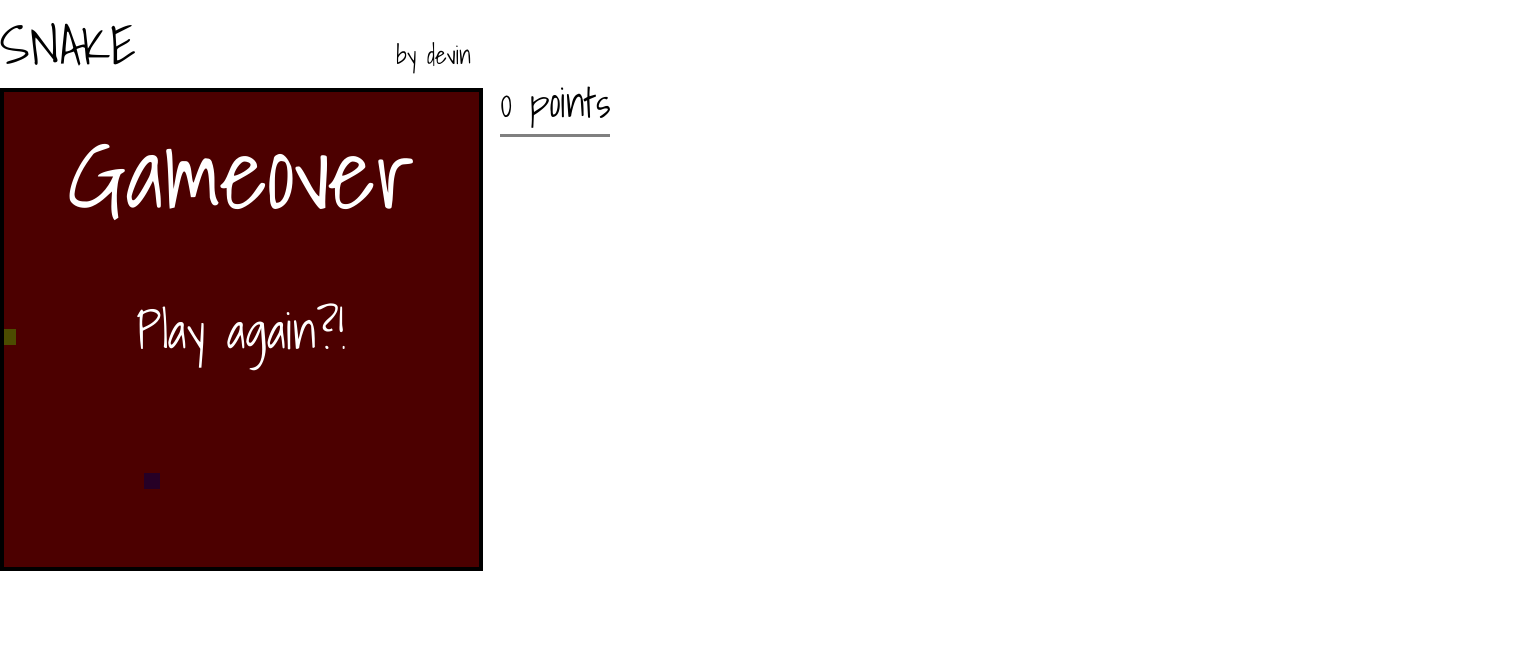
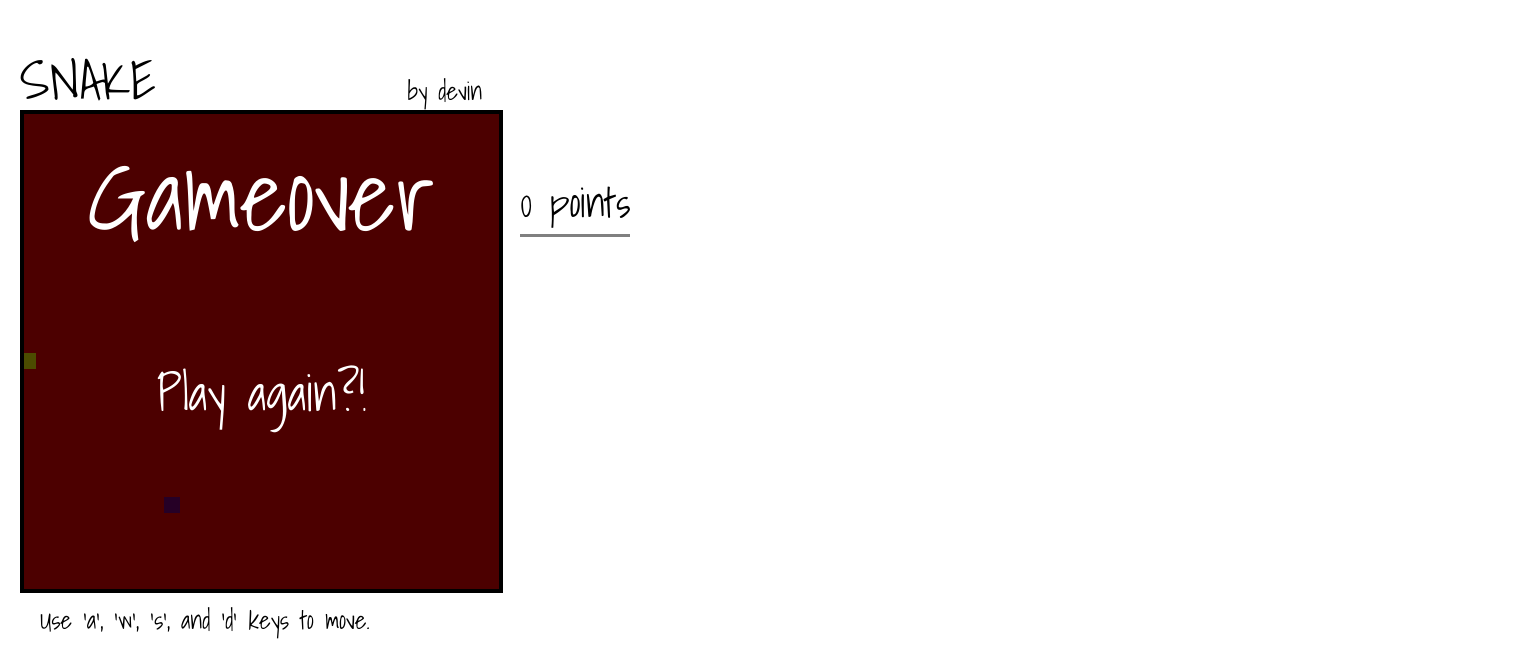
Before and after one commit to Devtron3737/snake.js, a plain HTML site: page index.html in a window 1280 px wide. Shown: the whole page, 1540 px wide, since content can reach past the window. Drawn offline with Linux system fonts and the light colour scheme.

Commit message:
refactor styling

```diff
--- a/css/snake.css
+++ b/css/snake.css
@@ -18,58 +18,54 @@ span, article, footer, time, small {
 
 body {
   font-family: 'Shadows Into Light', cursive;
+  font-size: 25px;
   padding: 0;
   margin: 0;
 }
 
 header {
-  content: "";
   display: block;
-  clear: both;
 }
 
 h1 {
-  /*padding: 0;*/
-  /*margin: 0;*/
+  display: inline-block;
   font-size: 55px;
-  display: block;
-  float: left;
+  position: relative;
+  top: 35px;
+  left: 20px;
 }
 
 h2 {
+  display: inline-block;
   font-size: 25px;
-  /*float: left;*/
   position: relative;
   left: 260px;
   top: 35px;
 }
 
+#instructions {
+  position: absolute;
+  left: 40px;
+  top: 600px;
+}
+
 main {
-  width: 800px;
-  height: 800px;
-  /*background: blue;*/
-  /*margin-left: auto;
-  margin-right: auto;*/
+  position: absolute;
+  left: 20px;
+  top: 100px;
+  width: 700px;
 }
 
 ul {
   display: block;
-  /*display: inline-block;*/
-  padding: 0;
-  margin: 0;
-  width: 800px;
   height: 16px;
-  float: left;
-  /*background: blue;*/
 }
 
 li {
-  display: block;
+  display: inline-block;
   width: 16px;
   height: 16px;
-  /*border: 1px solid black;*/
   background: red;
-  float: left;
 }
 
 .snaked {
@@ -80,31 +76,18 @@ li {
   background: purple;
 }
 
-.empty {
-
-}
-
 .points {
   position: absolute;
-  /*display: block;*/
-  /*float: right;*/
-  /*text-align: center;*/
   font-size: 40px;
-  /*width: auto;*/
-  /*height: auto;*/
-  /*height: 40px;*/
-  /*width: 80px;*/
-  /*border-radius: 20%;*/
   top: 70px;
   left: 500px;
-  padding: 0;
-  margin: 0;
   border-bottom: 3px solid gray;
 }
 
 .gameover {
   position: absolute;
-  top: 88px;
+  left: 0px;
+  top: 10px;
   text-align: center;
   background: rgba(0, 0, 0, 0.7);
   font-size: 100px;
@@ -115,10 +98,12 @@ li {
 }
 
 .replay {
+  position: absolute;;
+  top: 50%;
+  left: 50%;
+  transform: translateX(-50%);
+  width: 300px;
   color: white;
-  position: absolute;
-  top: 290px;
-  text-align: center;
   font-size: 50px;
 }
 
--- a/index.html
+++ b/index.html
@@ -23,6 +23,10 @@
 
       <main class="gamespace"></main>
 
+      <div id='instructions'>
+        Use 'a', 'w', 's', and 'd' keys to move.
+      </div>
+
       <script>
         $(function () {
           var view = new Snake.View($(".gamespace"))
--- a/js/view.js
+++ b/js/view.js
@@ -73,9 +73,11 @@
 
   View.prototype.drawEnd = function () {
     this.drawStep();
-    var $endBox = $("<section class='gameover'>Game Over</section>")
+    var $endBox = $("<div class='gameover'>Game Over</div>"),
+        $replayLink = $("<a class='replay' href='http://devtron718.github.io/snake.js/'>Play again?!</a>")
     $endBox.text("Gameover")
-    var $replayLink = $("<a class='replay' href='http://devtron718.github.io/snake.js/'>Play again?!</a>")
-    this.$el.append($endBox, $replayLink)
+    $endBox.append($replayLink)
+
+    this.$el.append($endBox)
   }
 })();
```
